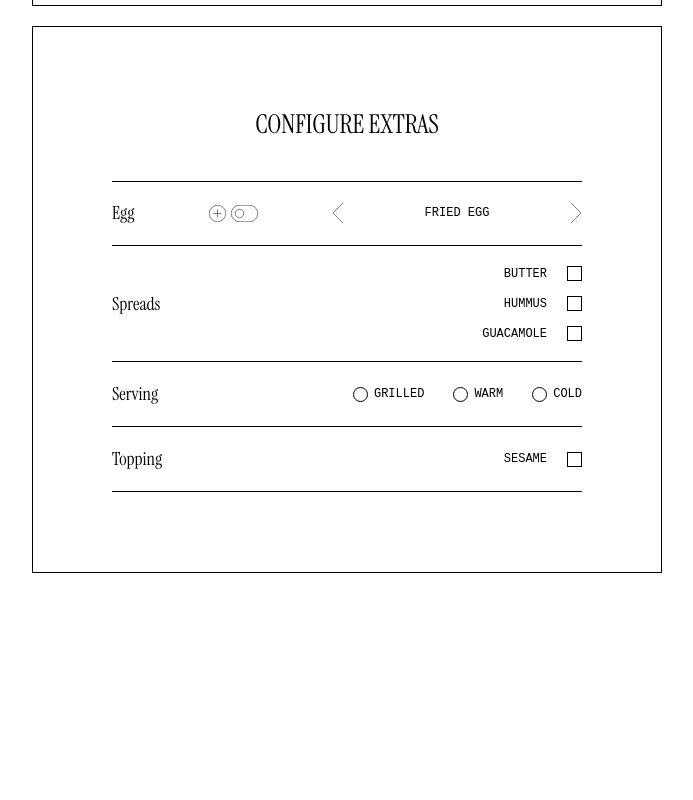
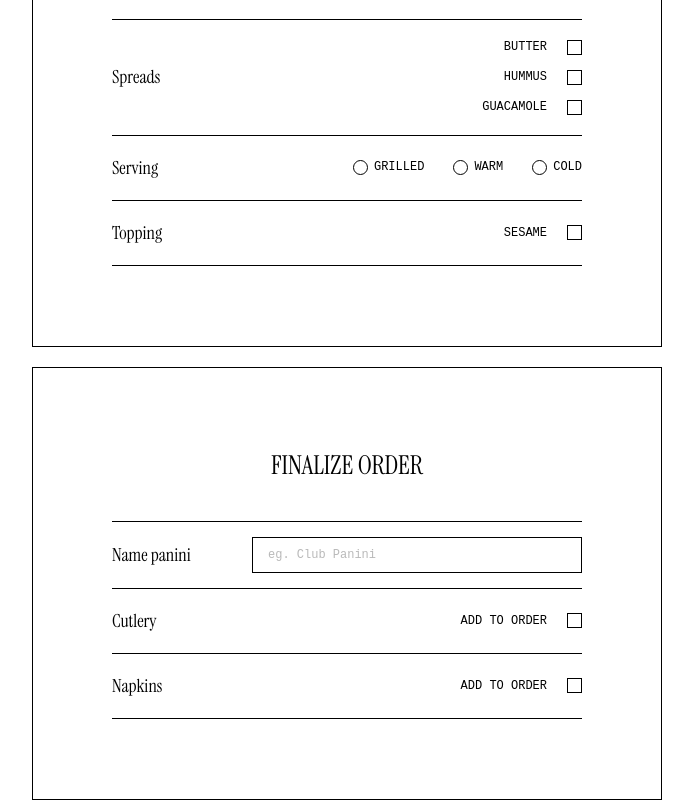
Before and after one commit to CharlesSquirel/panini-creator, a React (Vite) app: page / in a window 1280 px wide. Shown: the part 452-1252 px from the top of the page, without its empty margins (293-986 px from the left). Before the commit the page ends 1025 px from the top, so only its background shows below. Built offline with nearby package versions, Linux system fonts and the light colour scheme; a web font is replaced by a local one.

Commit message:
feat: text input component ui

```diff
--- a/src/App.tsx
+++ b/src/App.tsx
@@ -13,6 +13,9 @@ import { spreadVariant } from "./data/spread";
 import RadioInput from "./components/RadioInput/RadioInput";
 import { servingVariants } from "./data/serving";
 import { toppingVariant } from "./data/topping";
+import { cutleryVarriants } from "./data/cutlery";
+import { napkinVarriants } from "./data/napkin";
+import TextInput from "./components/TextInput/TextInput";
 
 const App: React.FC = () => {
   return (
@@ -30,6 +33,11 @@ const App: React.FC = () => {
         <RadioInput title='Serving' data={servingVariants} />
         <CheckboxInput title='Topping' data={toppingVariant} />
       </FormContainer>
+      <FormContainer title='Finalize Order'>
+        <TextInput title='Name panini' placeholder='eg. Club Panini' />
+        <CheckboxInput title='Cutlery' data={cutleryVarriants} />
+        <CheckboxInput title='Napkins' data={napkinVarriants} />
+      </FormContainer>
     </>
   );
 };
--- a/src/GlobalClasses.module.scss
+++ b/src/GlobalClasses.module.scss
@@ -1,6 +1,6 @@
 .inputTitle {
   font-size: 18px;
-  font-family: 'Instrument Serif', serif;
+  font-family: "Instrument Serif", serif;
 }
 
 .inputContainer {
@@ -27,3 +27,14 @@
   height: 7px;
   pointer-events: none;
 }
+
+.labelHidden {
+  position: absolute;
+  width: 1px;
+  height: 1px;
+  margin: -1px;
+  padding: 0;
+  overflow: hidden;
+  clip: rect(0, 0, 0, 0);
+  border: 0;
+}
--- /dev/null
+++ b/src/components/TextInput/TextInput.module.scss
@@ -0,0 +1,23 @@
+.inputTextContainer {
+  display: flex;
+  flex-direction: column;
+  gap: 4px;
+}
+
+.input {
+  width: 330px;
+  height: 36px;
+  padding: 10px 10px 10px 15px;
+  font-size: 12px;
+  border: 0.5px solid var(--black);
+  background-color: transparent;
+  outline: 0;
+
+  &::placeholder {
+    opacity: 0.5;
+  }
+}
+
+.errorMessage {
+  font-size: 10px;
+}
--- /dev/null
+++ b/src/components/TextInput/TextInput.tsx
@@ -0,0 +1,26 @@
+import style from "./TextInput.module.scss";
+import globalStyle from "../../GlobalClasses.module.scss";
+
+interface ITextInput {
+  title: string;
+  placeholder: string;
+}
+
+const TextInput = ({ title, placeholder }: ITextInput) => {
+  return (
+    <div className={globalStyle.inputContainer} style={{ padding: "15px 0" }}>
+      <h3 className={globalStyle.inputTitle}>{title}</h3>
+      <div className={style.inputTextContainer}>
+        <label htmlFor='text' className={globalStyle.labelHidden}>
+          {title}
+        </label>
+        <input type='text' id='text' className={style.input} placeholder={placeholder} />
+        {/* <p role='alert' className={style.errorMessage}>
+          Invalid string
+        </p> */}
+      </div>
+    </div>
+  );
+};
+
+export default TextInput;
--- /dev/null
+++ b/src/data/cutlery.ts
@@ -0,0 +1,3 @@
+type Cutlery = "ADD TO ORDER";
+
+export const cutleryVarriants: Cutlery[] = ["ADD TO ORDER"];
--- /dev/null
+++ b/src/data/napkin.ts
@@ -0,0 +1,3 @@
+type Napkin = "ADD TO ORDER";
+
+export const napkinVarriants: Napkin[] = ["ADD TO ORDER"];
```
